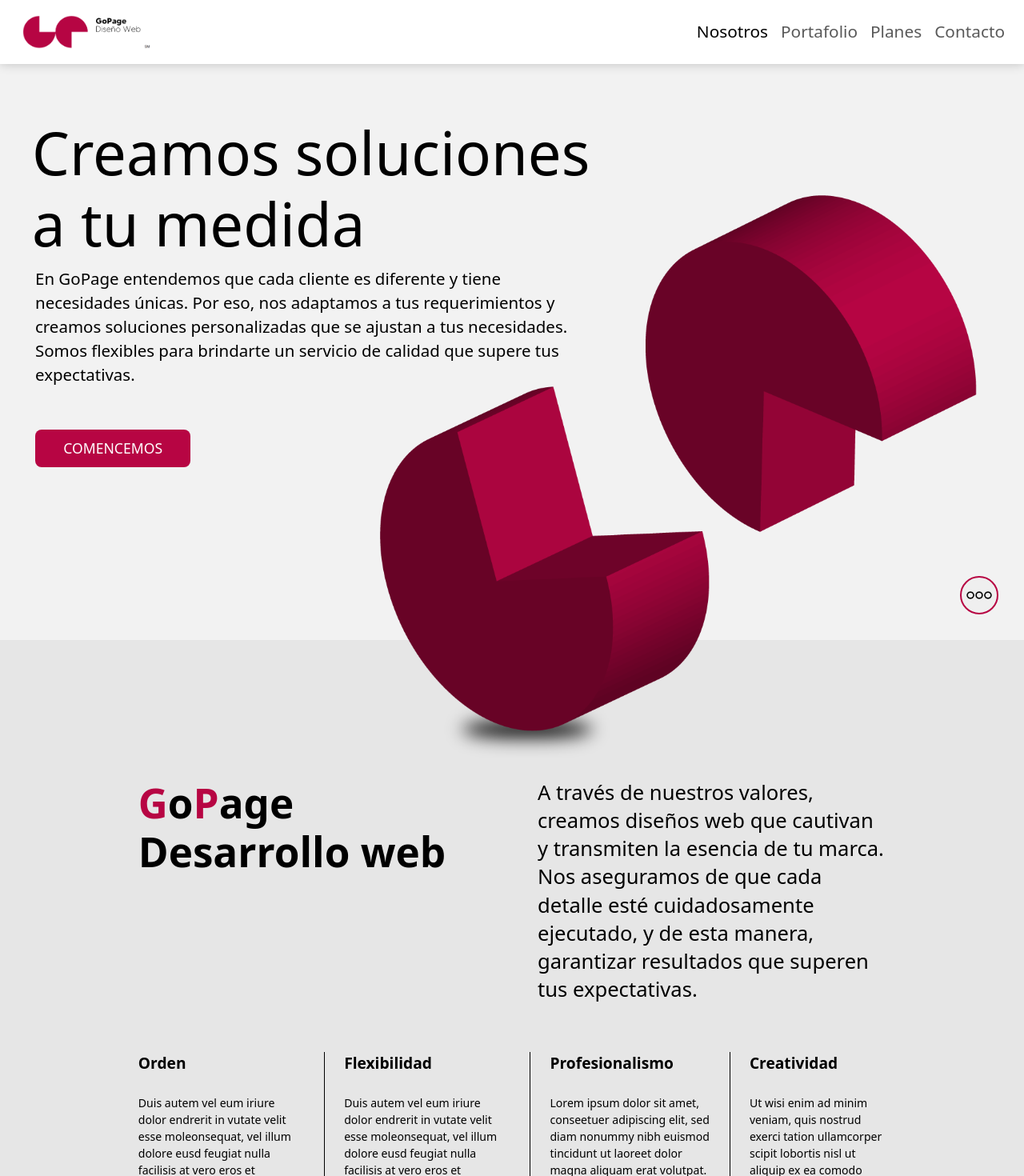
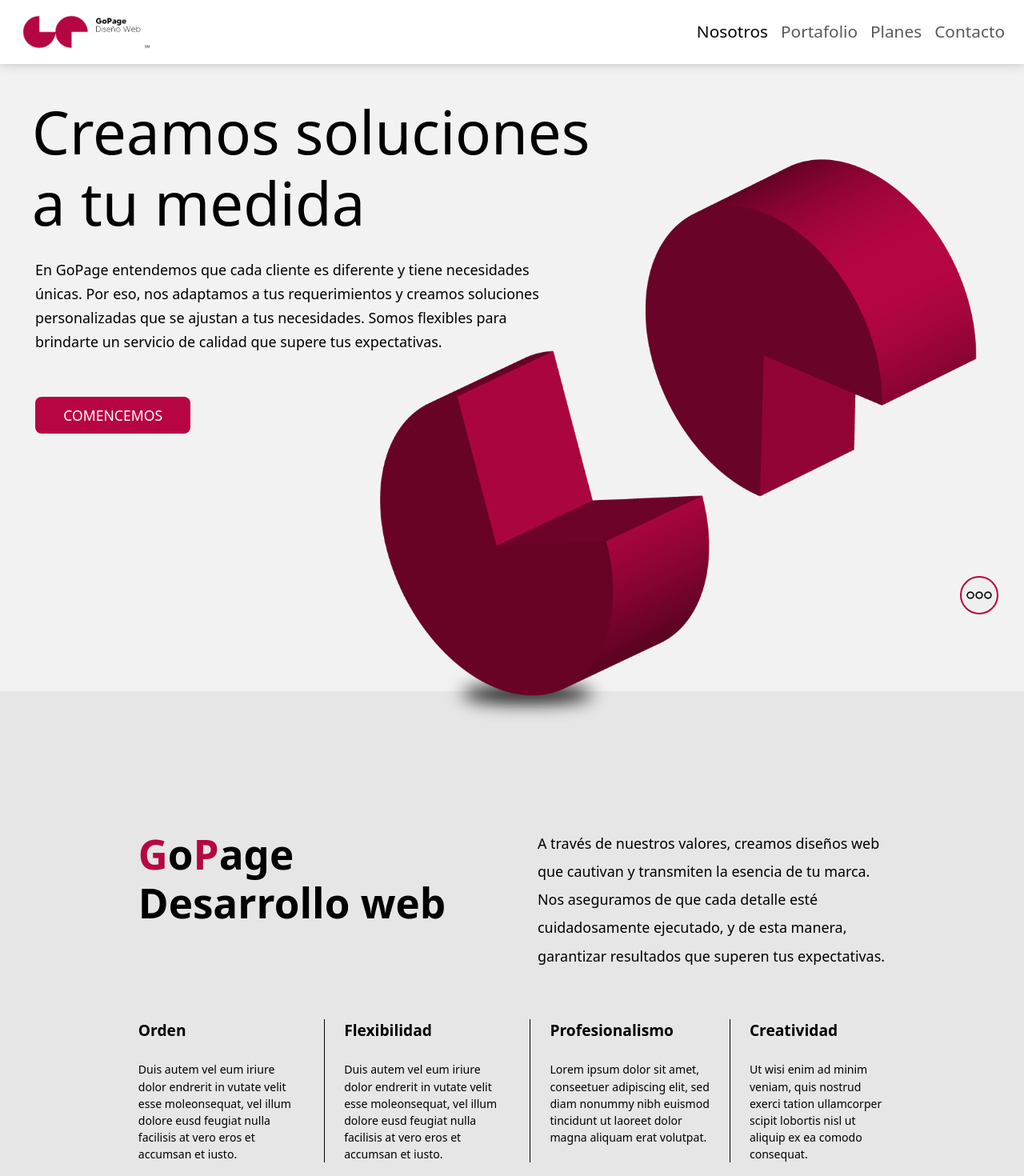
Before and after one commit to dileo24/portafolioGP, a React (Create React App) app in the folder client/: page / in a window 1280 px wide. Shown: the top 1470 px of the page at 80% size. Built offline with nearby package versions, Linux system fonts and the light colour scheme.

Commit message:
nosotros monitor chico y settings.scss

```diff
--- a/client/src/styles/base/_settings.scss
+++ b/client/src/styles/base/_settings.scss
@@ -1,7 +1,7 @@
 $magentaClaro: #a50b419c;
 $magenta: #b70543;
 $fondoClaro: #f2f2f2;
-$tamañoSubtitulos: 1.6rem;
+$descripcion: 1.4vw;
 
 @mixin center {
   display: flex;
--- a/client/src/styles/components/_nosotros.scss
+++ b/client/src/styles/components/_nosotros.scss
@@ -13,7 +13,7 @@
     }
     .descr-inicio {
       margin: 1.5rem 44rem 4rem 2.75rem;
-      font-size: $tamañoSubtitulos;
+      font-size: $descripcion;
       font-weight: 100;
       line-height: 2.2rem;
     }
@@ -55,7 +55,7 @@
       .descr-info {
         width: 50%;
         padding-left: 2rem;
-        font-size: $tamañoSubtitulos;
+        font-size: $descripcion;
         font-weight: 400;
         line-height: 2.2rem;
       }
@@ -91,37 +91,36 @@
 // Monitor chico
 @media only screen and (max-width: 1430px) {
   .inicio {
-    height: 100vh !important;
+    height: 108vh !important;
   }
   .descr-inicio {
-    margin-right: 40rem !important;
-    font-size: 1.2rem !important;
+    margin-right: 37rem !important;
+    // font-size: 1.2rem !important;
     line-height: 30px !important;
-    margin-top: 0.6rem !important;
   }
 }
 
-// Monitor más chico
-@media only screen and (max-width: 1370px) {
-  .inicio {
-    padding-top: 2vw;
-  }
-  .descr-inicio {
-    margin-right: 35rem !important;
-    font-size: 1.6vw !important;
-  }
-  .GPcontainer {
-    top: 16vw !important;
-  }
-}
+// // Monitor más chico
+// @media only screen and (max-width: 1370px) {
+//   .inicio {
+//     padding-top: 2vw;
+//   }
+//   .descr-inicio {
+//     margin-right: 35rem !important;
+//     font-size: 1.6vw !important;
+//   }
+//   .GPcontainer {
+//     top: 16vw !important;
+//   }
+// }
 
-// Monitor aún más chico
-@media only screen and (max-width: 1200px) {
-  .descr-inicio {
-    margin-right: 28rem !important;
-    font-size: 1rem !important;
-  }
-}
+// // Monitor aún más chico
+// @media only screen and (max-width: 1200px) {
+//   .descr-inicio {
+//     margin-right: 28rem !important;
+//     font-size: 1rem !important;
+//   }
+// }
 
 // Tablets
 @media only screen and (max-width: 992px) {
--- a/client/src/styles/components/_planes.scss
+++ b/client/src/styles/components/_planes.scss
@@ -12,7 +12,7 @@
         width: 100%;
       }
       p {
-        font-size: $tamañoSubtitulos;
+        font-size: $descripcion;
         text-align: center;
         font-weight: 300;
       }
--- a/client/src/styles/components/_proyectos.scss
+++ b/client/src/styles/components/_proyectos.scss
@@ -15,7 +15,7 @@
 
   .descr-proyectos {
     margin-bottom: 7rem;
-    font-size: $tamañoSubtitulos;
+    font-size: $descripcion;
     font-weight: 300;
   }
 
```
